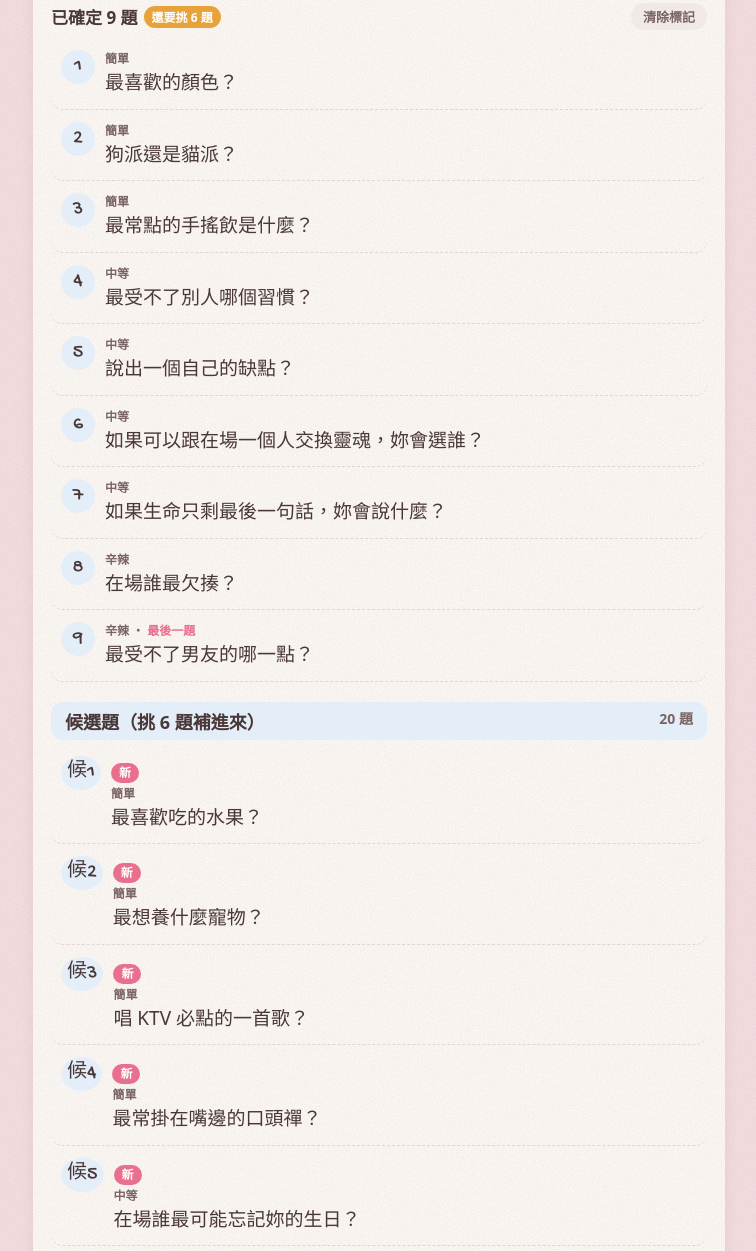
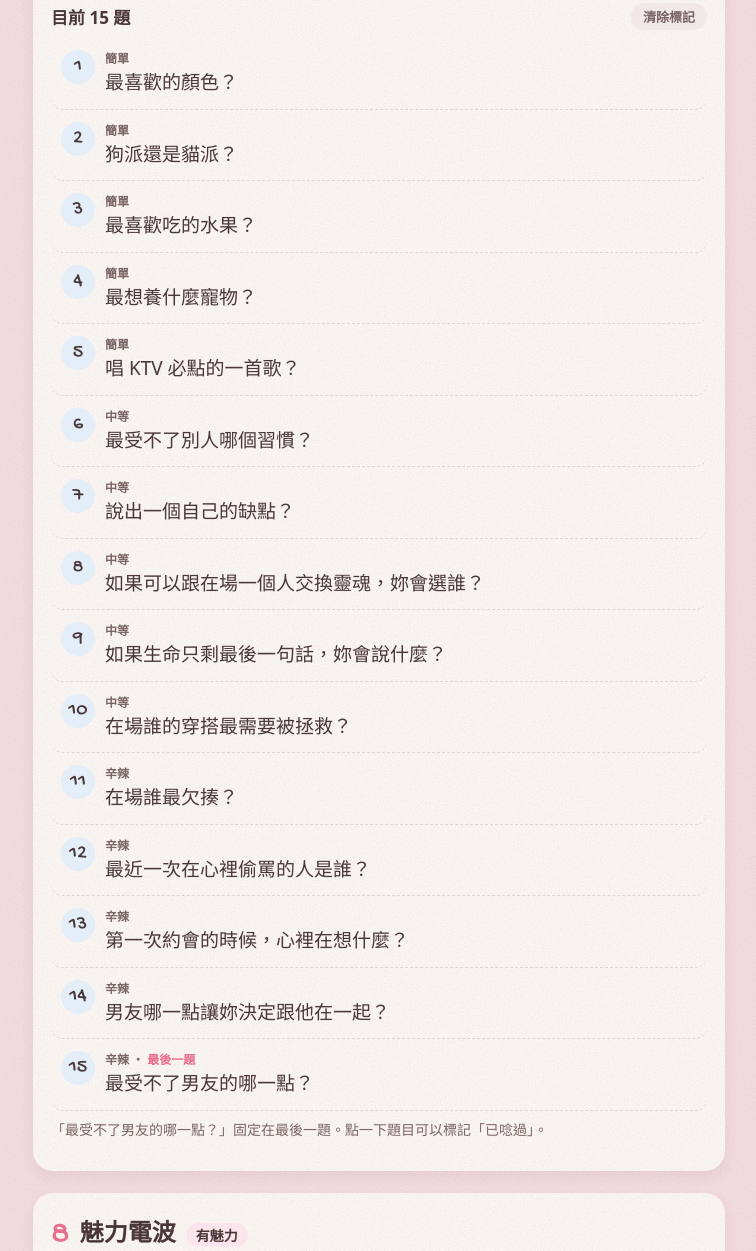
Before and after one commit to morrishsu0325-spec/1116birthday, a plain HTML site: page phone.html in a window 1280 px wide. Shown: the part 3599-4850 px from the top of the page, without its empty margins (261-1017 px from the left). Drawn offline with Linux system fonts and the light colour scheme; a web font is replaced by a local one.

Commit message:
Add files via upload

```diff
--- a/phone.html
+++ b/phone.html
@@ -116,18 +116,12 @@ const MIND=[
   ['很有錢但沒有時間','很有時間但沒有錢'],['被很多人喜歡','被一個人深愛'],['做喜歡但薪水普通的工作','做不喜歡但薪水超高的工作'],
   ['生日收到一場驚喜派對','生日收到一趟旅行'],['30 歲前存到一百萬','30 歲前環遊世界一次']]}
 ];
-// 禁語挑戰：已確定的題目（依難度排好，最後一題固定）
+// 禁語挑戰：目前題目（依難度排好，最後一題固定）
 const TABOO=[
- ['簡單','最喜歡的顏色？'],['簡單','狗派還是貓派？'],['簡單','最常點的手搖飲是什麼？'],
- ['中等','最受不了別人哪個習慣？'],['中等','說出一個自己的缺點？'],['中等','如果可以跟在場一個人交換靈魂，妳會選誰？'],['中等','如果生命只剩最後一句話，妳會說什麼？'],
- ['辛辣','在場誰最欠揍？'],
+ ['簡單','最喜歡的顏色？'],['簡單','狗派還是貓派？'],['簡單','最喜歡吃的水果？'],['簡單','最想養什麼寵物？'],['簡單','唱 KTV 必點的一首歌？'],
+ ['中等','最受不了別人哪個習慣？'],['中等','說出一個自己的缺點？'],['中等','如果可以跟在場一個人交換靈魂，妳會選誰？'],['中等','如果生命只剩最後一句話，妳會說什麼？'],['中等','在場誰的穿搭最需要被拯救？'],
+ ['辛辣','在場誰最欠揍？'],['辛辣','最近一次在心裡偷罵的人是誰？'],['辛辣','第一次約會的時候，心裡在想什麼？'],['辛辣','男友哪一點讓妳決定跟他在一起？'],
  ['辛辣','最受不了男友的哪一點？','最後一題']
-];
-// 候選題：從這裡挑出補滿 15 題
-const TABOO_NEW=[
- ['簡單','最喜歡吃的水果？'],['簡單','最想養什麼寵物？'],['簡單','唱 KTV 必點的一首歌？'],['簡單','最常掛在嘴邊的口頭禪？'],
- ['中等','在場誰最可能忘記妳的生日？'],['中等','最近一次被誰感動？'],['中等','覺得自己幾歲會結婚？'],['中等','最想回到幾歲？'],['中等','收過最難忘的一份禮物？'],['中等','在場誰的穿搭最需要被拯救？'],['中等','最想對 17 歲的自己說什麼？'],
- ['辛辣','手機相簿裡最不能被看到的是哪一種照片？'],['辛辣','在場誰最不會看臉色？'],['辛辣','最近一次在心裡偷罵的人是誰？'],['辛辣','第一次約會的時候，心裡在想什麼？'],['辛辣','最想刪掉的一則貼文或限動？'],['辛辣','如果只能帶在場一個人去無人島，妳選誰？'],['辛辣','最近一次吃醋是因為什麼？'],['辛辣','說一個在場的人都不知道的小秘密？'],['辛辣','男友哪一點讓妳決定跟他在一起？']
 ];
 const SCEN=[['凌晨兩點回家，跟媽媽解釋為什麼這麼晚','拿著衣架、很生氣的媽媽'],['在電梯巧遇暗戀的人，要拿到對方的聯絡方式','暗戀對象'],['說服陌生人，把最後一塊蛋糕讓給妳','也想吃蛋糕、排在妳前面的陌生人']];
 
@@ -168,11 +162,9 @@ const body={
    <tr><td class="big">3</td><td>＿＿＿＿</td><td>冰水手套、剝皮葡萄、濕麵條、濕拖把頭</td></tr></table>
   <p class="note">信物先裝進夾鏈袋，藏在最底層或角落。</p>`,
  7:()=>`<div class="rules"><b>規則</b>共 15 題，從簡單一路到辛辣。每題 5 秒內要回答，關主和小幫手負責讀秒。超過 5 秒扣 1 份禮物（一開始 3 份），扣完挑戰結束。</div>
-  <div class="sub"><span>已確定 ${TABOO.length} 題<span class="tbd">還要挑 ${15-TABOO.length} 題</span></span><button data-clear="k">清除標記</button></div>
-  <ol class="q">${TABOO.map(([lv,q,tag],i)=>li('k'+i,i+1,`<span class="lvl">${lv}${tag?` ・ <b style="color:var(--rose)">${tag}</b>`:''}</span>${q}`)).join('')}</ol>
-  <div class="cat">候選題（挑 ${15-TABOO.length} 題補進來）<span>${TABOO_NEW.length} 題</span></div>
-  <ol class="q">${TABOO_NEW.map(([lv,q],i)=>li('n'+i,'候'+(i+1),`<span class="newtag">新</span><span class="lvl">${lv}</span>${q}`)).join('')}</ol>
-  <p class="note">挑好之後，依難度插進簡單、中等、辛辣的位置，「最受不了男友的哪一點？」固定在最後一題。</p>`,
+  <div class="sub"><span>目前 ${TABOO.length} 題${TABOO.length>15?`<span class="tbd">還要刪 ${TABOO.length-15} 題</span>`:''}</span><button data-clear="t">清除標記</button></div>
+  <ol class="q">${TABOO.map(([lv,q,tag],i)=>li('t'+i,i+1,`<span class="lvl">${lv}${tag?` ・ <b style="color:var(--rose)">${tag}</b>`:''}</span>${q}`)).join('')}</ol>
+  <p class="note">「最受不了男友的哪一點？」固定在最後一題。點一下題目可以標記「已唸過」。</p>`,
  8:()=>`<div class="rules"><b>規則</b>平板抽情境卡，主持人宣讀並飾演配角。表演 2 分鐘，時間到進入投票，3 位評審亮 10 分或 0 分，過半數 10 分即過關，每過 1 題得 1 份。</div>
   <div class="sub">3 張情境卡</div>
   <ol class="q">${SCEN.map(([s,r],i)=>`<li><span class="k">${i+1}</span><span>${s}<span class="lvl" style="margin-top:4px">🎭 主持人飾演：${r}</span></span></li>`).join('')}</ol>`,
```
